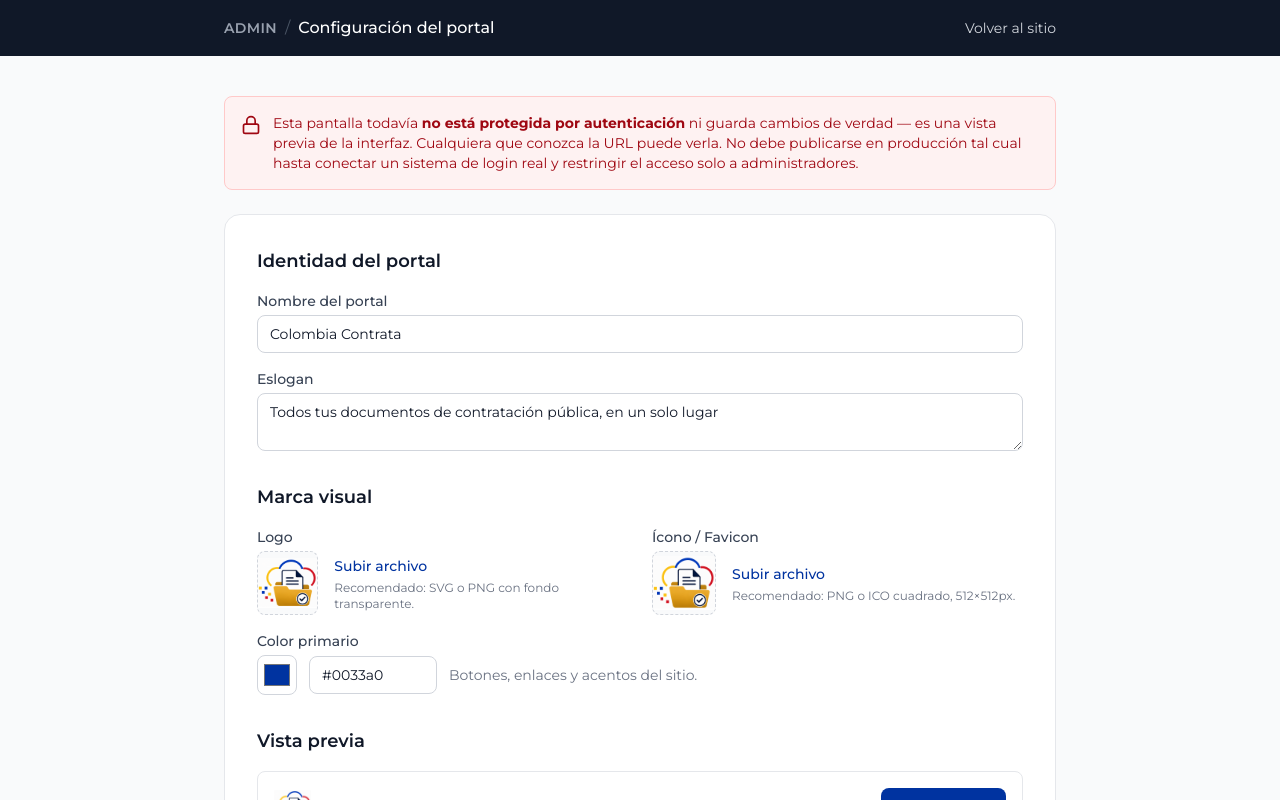
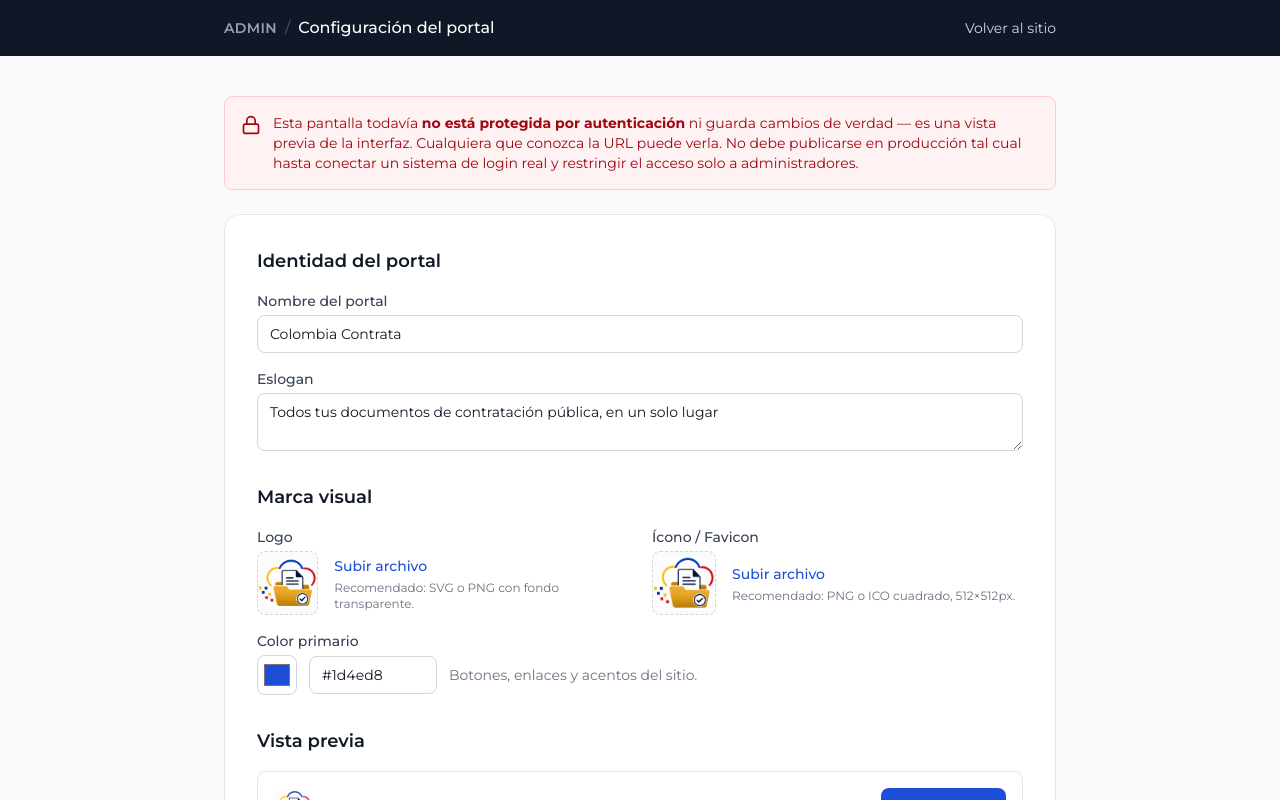
Before and after one commit to servisolucionesaragon/Colombia_Contrata, a Next.js app: page /admin in a window 1280 px wide. Shown: the top 800 px of the page. Built offline with nearby package versions, Linux system fonts and the light colour scheme.

Commit message:
Adjust brand blue token back to #1d4ed8 per feedback

```diff
--- a/src/app/globals.css
+++ b/src/app/globals.css
@@ -13,8 +13,8 @@
 
   /* Colombia Contrata brand palette (Manual_Identidad_Visual v1) */
   --color-brand-navy: #0d1b3d;
-  --color-brand-blue: #0033a0;
-  --color-brand-blue-dark: #002676;
+  --color-brand-blue: #1d4ed8;
+  --color-brand-blue-dark: #1e40af;
   --color-brand-yellow: #fcd116;
   --color-brand-red: #ce1126;
 }
--- a/src/components/AdminSettingsForm.tsx
+++ b/src/components/AdminSettingsForm.tsx
@@ -14,7 +14,7 @@ export default function AdminSettingsForm() {
   const [eslogan, setEslogan] = useState(
     "Todos tus documentos de contratación pública, en un solo lugar",
   );
-  const [colorPrimario, setColorPrimario] = useState("#0033a0");
+  const [colorPrimario, setColorPrimario] = useState("#1d4ed8");
   const [logo, setLogo] = useState<ImageField>({
     file: null,
     previewUrl: "/icono.png",
```
